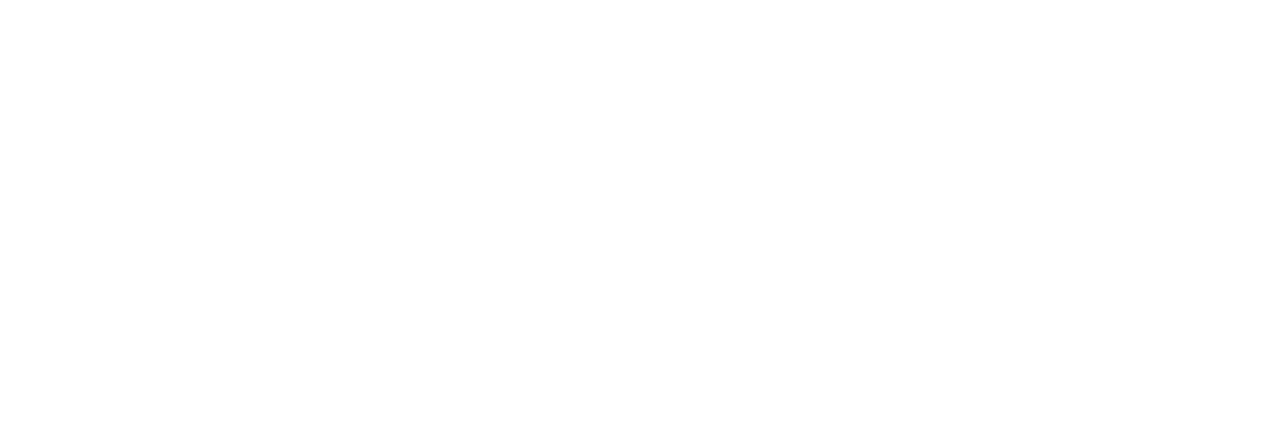
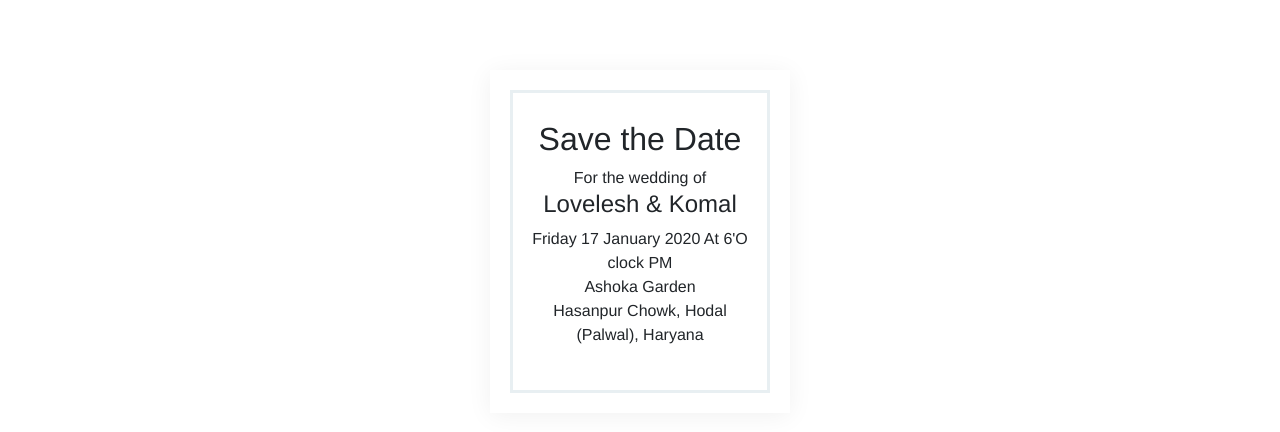
Before and after one commit to JigMistry/lovlymarriage, a Vue app: page / in a window 1280 px wide. Shown: the part 826-1258 px from the top of the page. Before the commit the page ends 806 px from the top, so only its background shows below. Built offline with nearby package versions, Linux system fonts and the light colour scheme.

Commit message:
timer added

```diff
--- a/src/App.vue
+++ b/src/App.vue
@@ -81,6 +81,24 @@
           </b-carousel>
         </div>
       </section>
+      <section class="invitation-section section-padding">
+            <div class="container">
+                <div class="row">
+                    <div class="col col-xs-12">
+                        <div class="invitation-box">
+                            <div class="left-vec"></div>
+                            <div class="right-vec"></div>
+                            <div class="inner">
+                                <h2>Save the Date</h2>
+                                <span>For the wedding of</span>
+                                <h4>Lovelesh &amp; Komal</h4>
+                                <p>Friday 17 January 2020 At 6'O clock PM <br> Ashoka Garden <br>Hasanpur Chowk, Hodal (Palwal), Haryana</p>
+                            </div>
+                        </div>
+                    </div>
+                </div>
+            </div> <!-- end container -->
+        </section>
     </div>
   </div>
 </template>
@@ -120,11 +138,9 @@
       this.loader = false;
     }, 5000);
     let self = this;
-    this.countdowninterval = setInterval(function() {
-      // Get today's date and time
+    this.countdowninterval = setInterval(() => {
       now = new Date().getTime();
       distance = self.marriageDate - now;
-      // Time calculations for days, hours, minutes and seconds
       self.cdDays = Math.floor(distance / (1000 * 60 * 60 * 24));
       self.cdHours = Math.floor((distance % (1000 * 60 * 60 * 24)) / (1000 * 60 * 60));
       self.cdMins = Math.floor((distance % (1000 * 60 * 60)) / (1000 * 60));
--- a/src/assets/scss/app.scss
+++ b/src/assets/scss/app.scss
@@ -94,7 +94,7 @@
           margin-right: auto;
           margin-left: auto;
           .slide-title {
-            margin-top: 25px;
+            margin-top: 80px;
           }
           .wedding-date {
             color: #fff;
@@ -226,4 +226,44 @@
         }
       }
     }
+    .section-padding {
+      padding: 90px 0;
+      .container {
+        padding-right: 15px;
+        padding-left: 15px;
+        margin-right: auto;
+        margin-left: auto;
+        &:before {
+          display: table;
+          content: " ";
+        }
+        .row {
+          margin-right: -15px;
+          margin-left: -15px;
+          &:before {
+            display: table;
+            content: " ";
+          }
+          .invitation-box {
+            background: #fff;
+            -webkit-box-shadow: 0px 3px 24px 0px rgba(0, 0, 0, 0.06);
+            box-shadow: 0px 3px 24px 0px rgba(0, 0, 0, 0.06);
+            text-align: center;
+            position: relative;
+            max-width: 300px;
+            padding: 50px 40px;
+            margin: 0 auto;
+            &:before {
+              width: calc(100% - 40px);
+              height: calc(100% - 40px);
+              position: absolute;
+              left: 20px;
+              top: 20px;
+              border: 3px solid rgba(178, 201, 211, 0.3);
+              content: ''
+            }
+          }
+        }
+      }
+    }
   }
```
